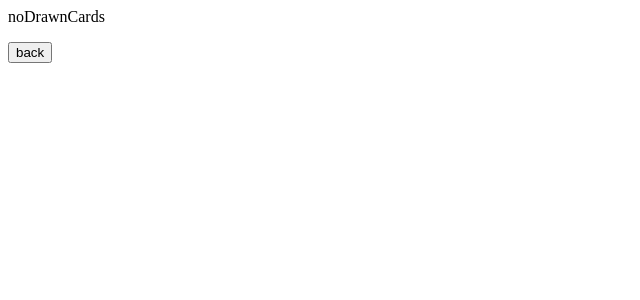
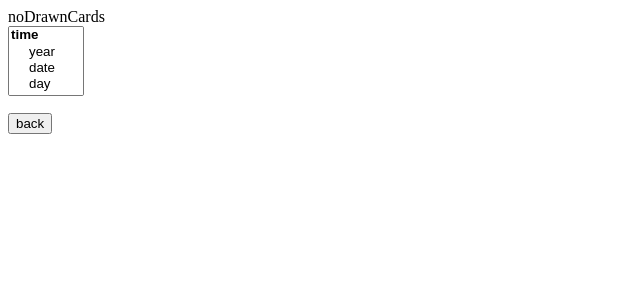
Before and after one commit to rabe200/Capstone_Tarot_App, a Next.js app: page /cards/history in a window 1280 px wide. Shown: the top 300 px of the page, without its empty margins (0-640 px from the left). Built offline with nearby package versions, Linux system fonts and the light colour scheme.

Commit message:
add jsx for option select

```diff
--- a/pages/cards/dailycard/results/index.js
+++ b/pages/cards/dailycard/results/index.js
@@ -20,6 +20,10 @@ export default function Results() {
       <ul>
         <li>Results</li>
         <li>Date: {currentCard.date}</li>
+        <li>Day: {currentCard.day}</li>
+        <li>Hour: {currentCard.hour}</li>
+        <li>Minute: {currentCard.minute}</li>
+        <li>Second: {currentCard.second}</li>
         <li>{currentCard.name}</li>
         <li>Note: {currentCard.notes}</li>
         <li>Drawn: {currentCard.clicks}x times</li>
--- a/pages/cards/history/index.js
+++ b/pages/cards/history/index.js
@@ -36,13 +36,26 @@ export default function History() {
         )}
       </span>
       <section>
+        <select name="filter results by" multiple size="4">
+          <optgroup label="time">
+            <option value="year">year</option>
+            <option value="date">date</option>
+            <option value="day">day</option>
+            <option value="hour">hour</option>
+            <option value="minute">minute</option>
+            <option value="second">second</option>
+          </optgroup>
+          <optgroup label="name">
+            <option value="ascending">in order</option>
+            <option value="ascending">reversed</option>
+          </optgroup>
+        </select>
         <ul>
           {drawnCards.map((card) => {
             return (
               <Fragment key={card.uuid}>
-                <li>
-                  {card.date} : {card.name}
-                </li>
+                <li>{card.date}</li>
+                <li>{card.name}</li>
                 <li>Drawn: {card.clicks} times</li>
                 <li>AverageMood: {card.averageMood}</li>
                 <li>TotalMood: {card.mood}</li>
--- a/src/store/store.js
+++ b/src/store/store.js
@@ -183,6 +183,10 @@ export const useStore = createLocalStorageStore(
           averageMood: get().currentCard.averageMood,
           clicks: get().currentCard.clicks,
           date: get().currentCard.date,
+          day: get().currentCard.day,
+          hour: get().currentCard.hour,
+          minute: get().currentCard.minute,
+          second: get().currentCard.second,
         };
         const newDrawnCards = filteredArray.concat(newArray);
         set(() => {
@@ -216,7 +220,14 @@ export const useStore = createLocalStorageStore(
                 year: "numeric",
                 month: "long",
                 day: "numeric",
+                hour: "2-digit",
+                minute: "numeric",
+                second: "2-digit",
               }),
+              day: new Date().getDay(),
+              hour: new Date().getHours(),
+              minute: new Date().getMinutes(),
+              second: new Date().getSeconds(),
               image: get().currentCard.image,
               description: get().currentCard.desc,
               meaning_up: get().currentCard.meaning_up,
```
